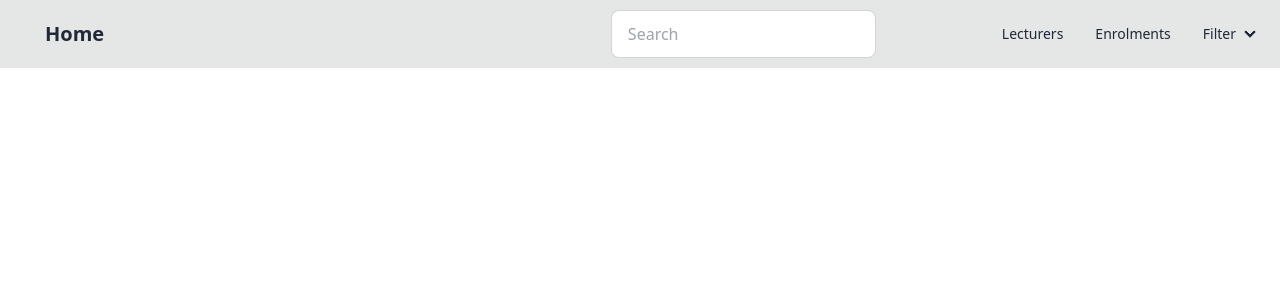
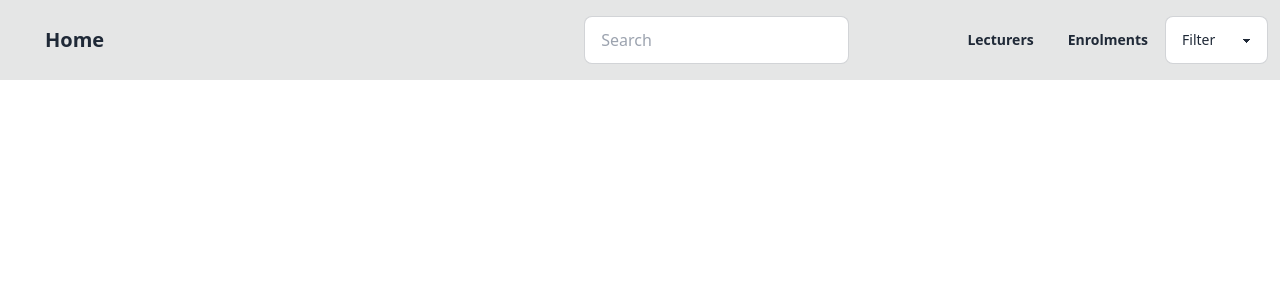
Before and after one commit to N00212272/courses-api-kacper-ca2, a React (Create React App) app: page /enrolments/1/edit in a window 1280 px wide. Shown: the top 300 px of the page. Built offline with nearby package versions, Linux system fonts and the light colour scheme.

Commit message:
added a button to view enrolments and lectures

```diff
--- a/src/components/MyNavBar.js
+++ b/src/components/MyNavBar.js
@@ -18,20 +18,16 @@ const MyNavbar = ({auth, onAuth}) => {
     </div>
         <div className="flex-none">
           <ul className="menu menu-horizontal px-1">
-            <li><a>Lecturers</a></li>
-            <li><a>Enrolments</a></li>
-            { ( auth ) ? <li onClick={logout} className=' text-orange-600'><a>Logout</a></li>: "" }
-            <li>
-              <details>
-                <summary>
-                  Filter
-                </summary>
-                <ul className="p-2 bg-base-100">
-                  <li><a>Link 1</a></li>
-                  <li><a>Link 2</a></li>
-                </ul>
-              </details>
-            </li>
+          { ( auth ) ?  <Link to="/lecturers/home"><a className="btn btn-ghost text-l">Lecturers</a></Link>: <Link to="/"><a className="btn btn-ghost text-l">Lecturers</a></Link>}
+          { ( auth ) ?  <Link to="/enrolments/home"><a className="btn btn-ghost text-l">Enrolments</a></Link>: <Link to="/"><a className="btn btn-ghost text-l">Enrolments</a></Link>}
+            { ( auth ) ? <a onClick={logout} className='btn btn-warning text-l mr-3'>Logout</a>: "" }
+
+            <select className="select select-bordered join-item">
+              <option option disabled selected>Filter</option>
+              <option>Sci-fi</option>
+               <option>Drama</option>
+              <option>Action</option>
+            </select>
           </ul>
         </div>
       </div>
```
